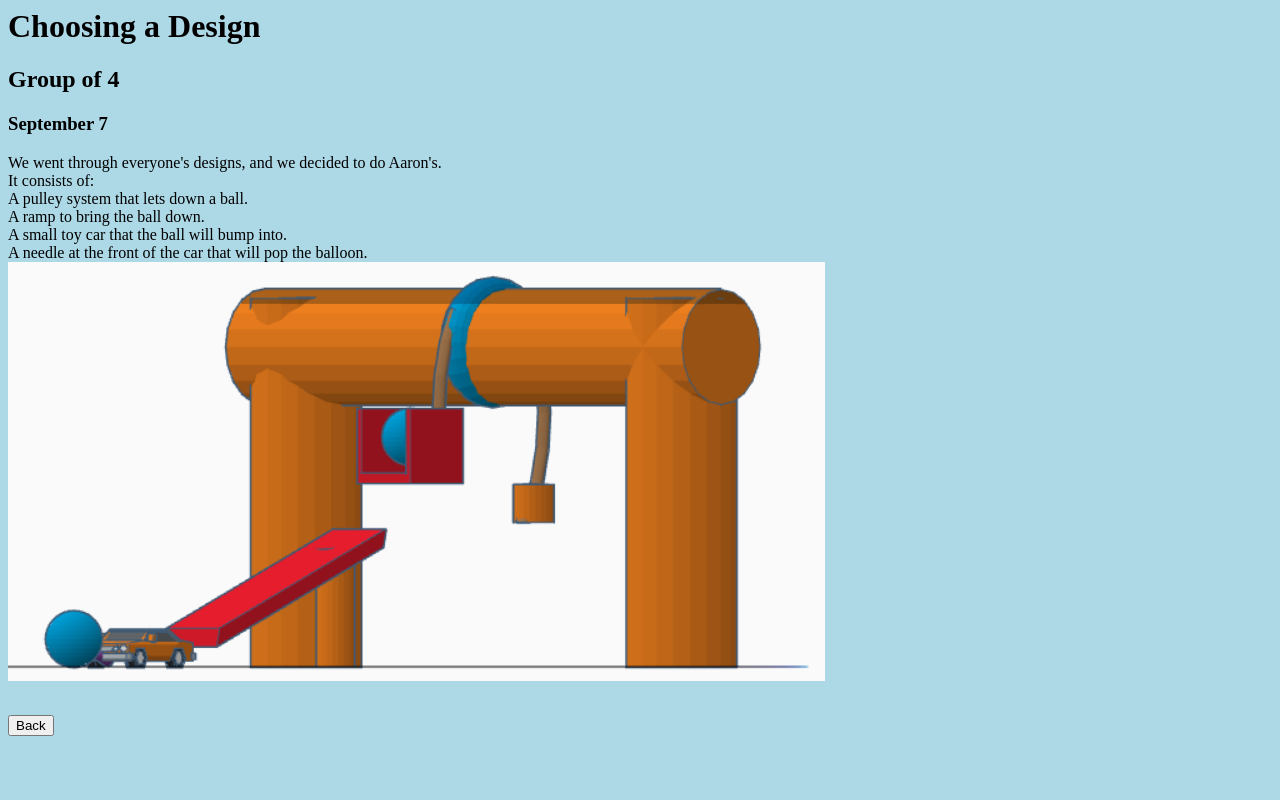
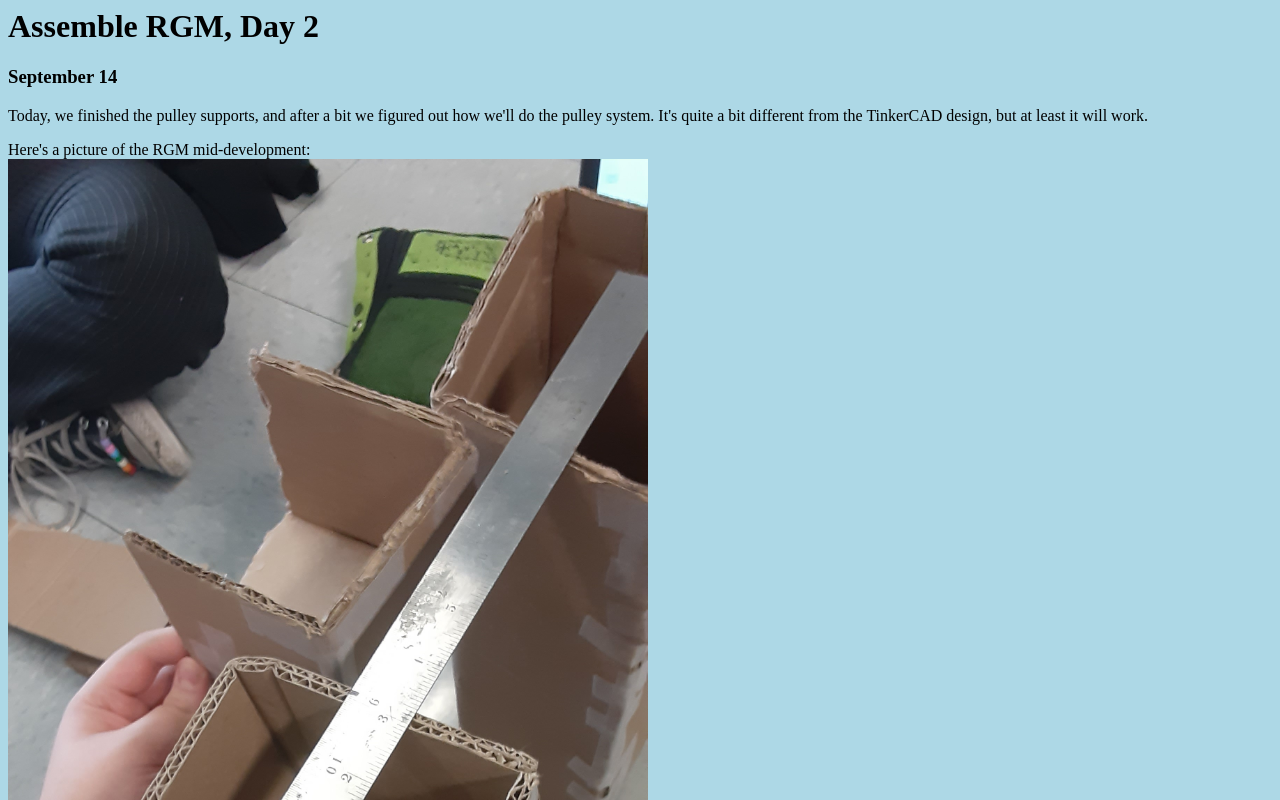
Before and after one commit to GTEternity/p4-engineering, a plain HTML site: page wednesday.html in a window 1280 px wide. Shown: the top 800 px of the page. Drawn offline with Linux system fonts and the light colour scheme.

Commit message:
wednesday 9 14

```diff
--- a/wednesday.html
+++ b/wednesday.html
@@ -1,18 +1,15 @@
 <html>
     <body style="background-color:lightblue;"></body>
-    <h1>Choosing a Design</h1>
-    <h2>Group of 4</h2>
-    <h3>September 7</h3>
+    <h1>Assemble RGM, Day 2</h1>
+    <h3>September 14</h3>
     <p>
-        We went through everyone's designs, and we decided to do Aaron's.
-        <br> It consists of:
-        <br> A pulley system that lets down a ball.
-        <br> A ramp to bring the ball down.
-        <br> A small toy car that the ball will bump into.
-        <br> A needle at the front of the car that will pop the balloon.
-        <br>
-        <img src="aaron rgm.PNG">
+        Today, we finished the pulley supports, and after a bit we
+        figured out how we'll do the pulley system. It's quite a bit
+        different from the TinkerCAD design, but at least it will work.
     </p>
+    Here's a picture of the RGM mid-development:
+    <br>
+    <img src="rgmmiddev.jpg" length = 360 width = 640>
     <br>
     <a href="index.html">
         <button>
```
Also changed, not shown: monday.html (+6 -6 lines), rgmmiddev.jpg (added).
